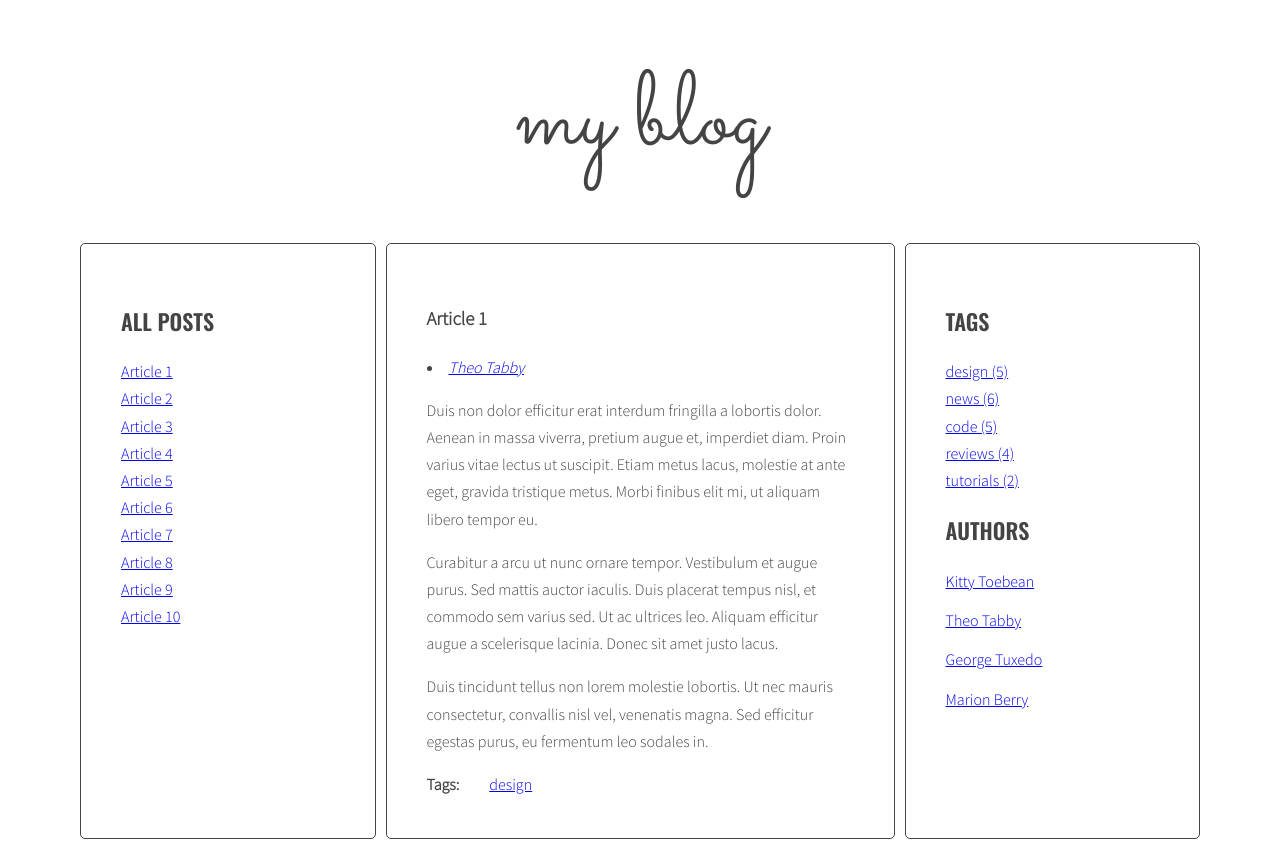
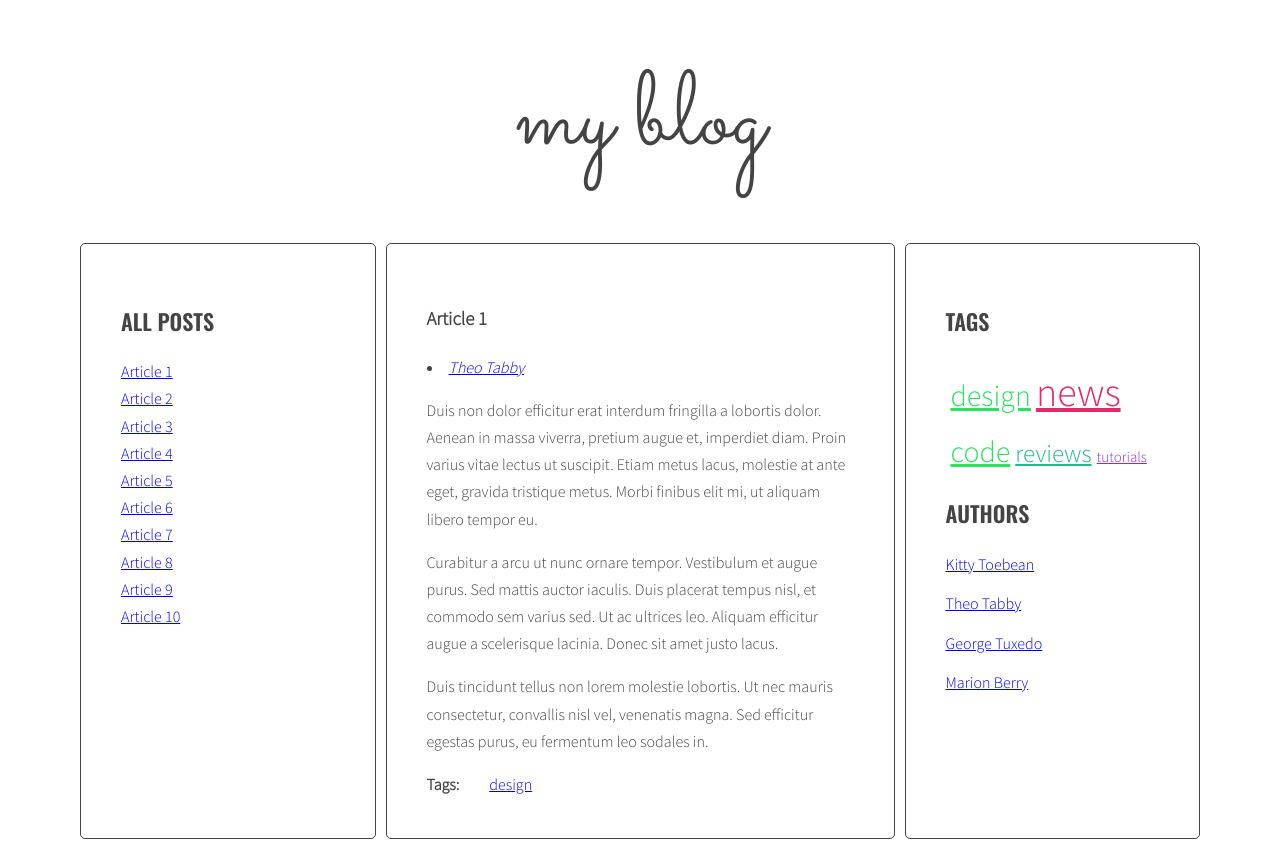
Before and after one commit to kubalanucha/javascript-blog, a website: page index.html in a window 1280 px wide. Drawn offline with nearby package versions, Linux system fonts and the light colour scheme.

Commit message:
Style right column cloud tag

```diff
--- a/index.html
+++ b/index.html
@@ -371,13 +371,7 @@
           </section>
           <aside class="sidebar">
             <h2 class="section-title">Tags</h2>
-            <ul class="list tags">
-              <li><a href="#">design</a> <span>(6)</span></li>
-              <li><a href="#">code</a> <span>(5)</span></li>
-              <li><a href="#">tutorials</a> <span>(4)</span></li>
-              <li><a href="#">reviews</a> <span>(4)</span></li>
-              <li><a href="#">news</a> <span>(6)</span></li>
-            </ul>
+            <ul class="list tags tags-cloud"></ul>
             <h2 class="section-title">Authors</h2>
             <ul class="list authors">
               <li>
--- a/js/script.js
+++ b/js/script.js
@@ -30,7 +30,9 @@ const optArticleSelector = '.post',
   optTitleListSelector = '.titles',
   optArticleTagsSelector = '.post-tags .list',
   optArticleAuthorsSelector = '.post-author',
-  optTagsListSelector = '.tags';
+  optTagsListSelector = '.tags',
+  optCloudClassCount = '5',
+  optCloudClassPrefix = 'tag-size';
 
 function generateTitleLinks(customSelector = '') {
   /* remove contents of titleList */
@@ -78,6 +80,29 @@ function generateTitleLinks(customSelector = '') {
 
 generateTitleLinks();
 
+////calculateTagsParams///////////////////////////////////////
+
+const calculateTagsParams = function (tags) {
+  const params = { max: '0', min: '999999' };
+  for (let tag in tags) {
+    console.log(tag + ' is used ' + tags[tag] + ' times');
+    if (tags[tag] > params.max) {
+      params.max = tags[tag];
+    } else if (tags[tag] < params.min) {
+      params.min = tags[tag];
+    }
+  }
+  return params;
+};
+
+function calculateTagClass(count, params) {
+  const normalizedCount = count - params.min;
+  const normalizedMax = params.max - params.min;
+  const percentage = normalizedCount / normalizedMax;
+  const classNumber = Math.floor(percentage * (optCloudClassCount - 1) + 1);
+  return optCloudClassPrefix + classNumber;
+}
+
 ////generate tags////
 
 function generateTags() {
@@ -119,6 +144,9 @@ function generateTags() {
   /* [NEW] find list of tags in right column */
   const tagList = document.querySelector(optTagsListSelector);
 
+  const tagsParams = calculateTagsParams(allTags);
+  console.log('tagsParams:', tagsParams);
+
   /* [NEW] create variable for all links HTML code */
   let allTagsHTML = '';
 
@@ -126,28 +154,20 @@ function generateTags() {
   for (let tag in allTags) {
     /* [NEW] generate code of a link and add it to allTagsHTML */
 
-    allTagsHTML +=
-      '<li><a href="#tag-' +
+    const tagLinkHTML =
+      '<li><a class="' +
+      calculateTagClass(allTags[tag], tagsParams) +
+      '" href="#tag-' +
       tag +
       '">' +
       tag +
-      ' (' +
-      allTags[tag] +
-      ') ' +
       '</a></li>';
+
+    console.log('tagLinkHTML:', tagLinkHTML);
+
+    /* [NEW] END LOOP: for each tag in allTags: */
+    allTagsHTML += tagLinkHTML;
   }
-  /*'<li><a href="#tag-' +
-  tag +
-  '">' +
-  tag +
-  ' (' +
-  allTags[tag] +
-  ') ' +
-  '</a></li>';*/
-
-  // allTagsHTML += tag + ' (' + allTags[tag] + ') ';
-  /* [NEW] END LOOP: for each tag in allTags: */
-
   /*[NEW] add HTML from allTagsHTML to tagList */
   tagList.innerHTML = allTagsHTML;
 }
--- a/sass/style.scss
+++ b/sass/style.scss
@@ -124,3 +124,28 @@ body {
     margin: 0 10px 0 0;
   }
 }
+
+/*sidebar tags*/
+.tags li {
+  display: inline-block;
+  padding-left: 5px;
+}
+
+.tag-size1 {
+  color: blueviolet;
+  font-size: 15px;
+}
+
+.tag-size3 {
+  color: rgb(36, 186, 143);
+  font-size: 25px;
+}
+.tag-size4 {
+  color: rgb(43, 226, 95);
+  font-size: 30px;
+}
+
+.tag-size5 {
+  color: rgb(226, 43, 107);
+  font-size: 40px;
+}
```
Also changed, not shown: css/style.css, 1 other file.
